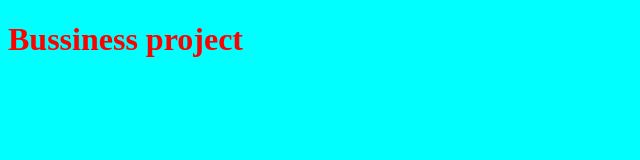
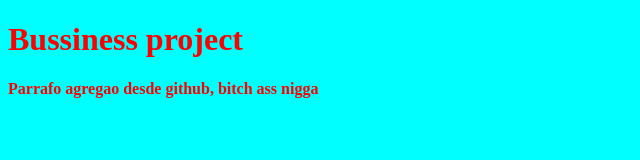
Before and after one commit to Frankellyguzman/CursoGit, a plain HTML site: page index.html in a window 1280 px wide. Shown: the whole page, without its empty margins (0-640 px from the left). Drawn offline with Linux system fonts and the light colour scheme.

Commit message:
Update index.html

```diff
--- a/index.html
+++ b/index.html
@@ -8,5 +8,6 @@
 
 <body>
 	<h1>Bussiness project</h1>
+	<p> Parrafo agregao desde github, bitch ass nigga </p>
 </body>
 </html>
```
